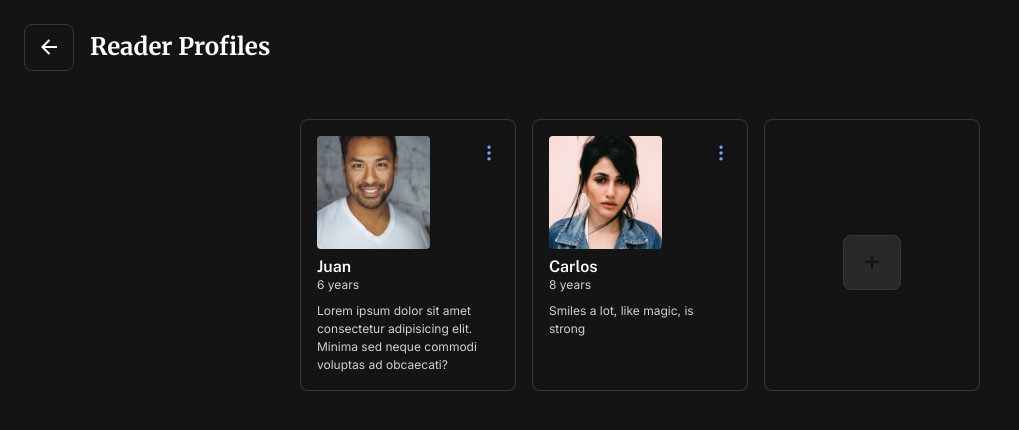
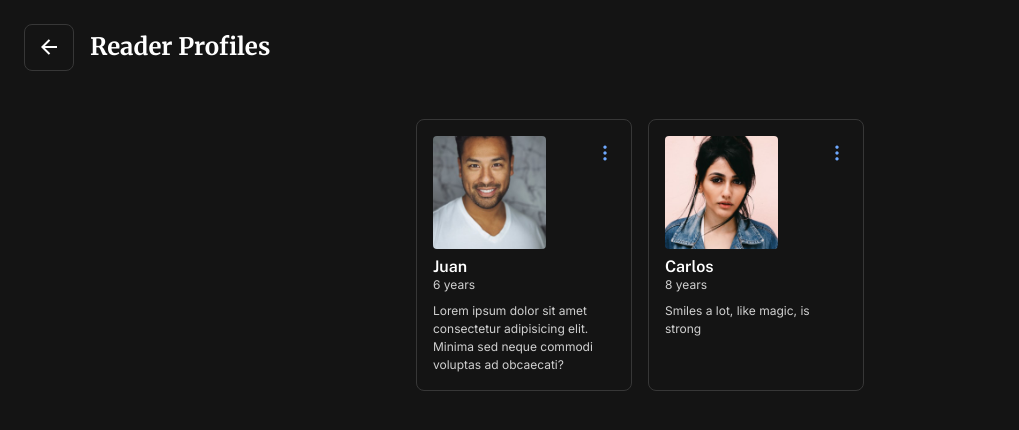
Before and after one commit to magic-tales-ai/magic_tales_front_end, a React (Create React App) app: page /profiles in a window 1280 px wide. Shown: the top 430 px of the page, without its empty margins (0-1019 px from the left). Built offline with nearby package versions, Linux system fonts and the light colour scheme; no server answers; sample sign-in values are in the browser's storage.

Commit message:
feat: (profiles): (block new profile): removed

```diff
--- a/src/pages/ReadProfiles.js
+++ b/src/pages/ReadProfiles.js
@@ -32,12 +32,6 @@ const ReadProfiles = (props) => {
         },
     ]
 
-    const cardNewProfile = <div className="border-light border rounded-3 filter-profile">
-            <div className="justify-content-center align-items-center d-flex h-100 my-2">
-                <Button color="primary" className="py-2 px-3"><i className="font-size-24 fw-normal text-white ri-add-line"></i></Button>
-            </div>
-        </div>
-
     return (
         <React.Fragment>
         <div className="w-100 overflow-hidden">
@@ -53,19 +47,14 @@ const ReadProfiles = (props) => {
             </div>
 
             <div className="p-3 p-lg-4 flex-wrap d-flex flex-column flex-lg-row-reverse justify-content-center reader-list-profile gap-3">
-                {cardNewProfile}
-
                 {profiles.map(profile => {
                     return (
-                    <div className="border-light border rounded-3 filter-profile">
-                        <Profile key={profile.id} profile={profile} />
-                    </div>
+                        <div className="border-light border rounded-3 filter-profile">
+                            <Profile key={profile.id} profile={profile} />
+                        </div>
                     )
-                })
-                }
-
+                })}
             </div>
-
 
         </div>
         </React.Fragment>
```
